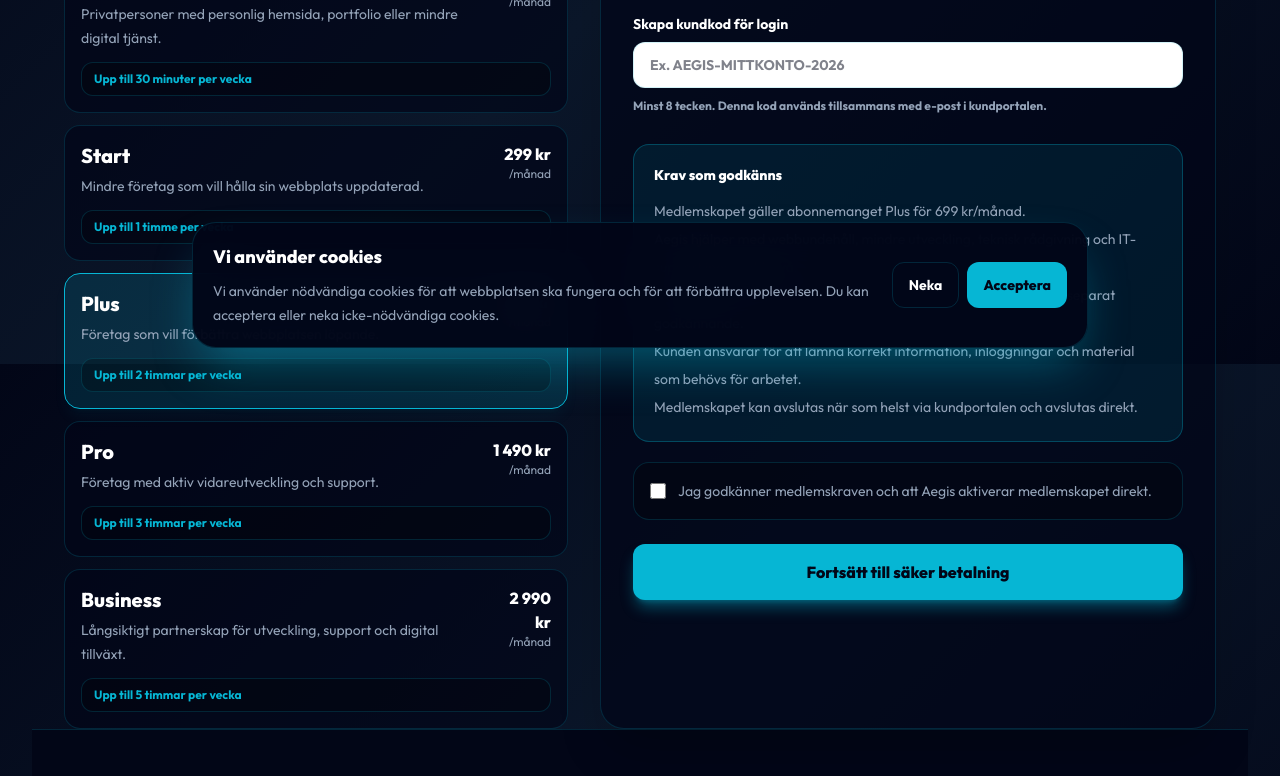
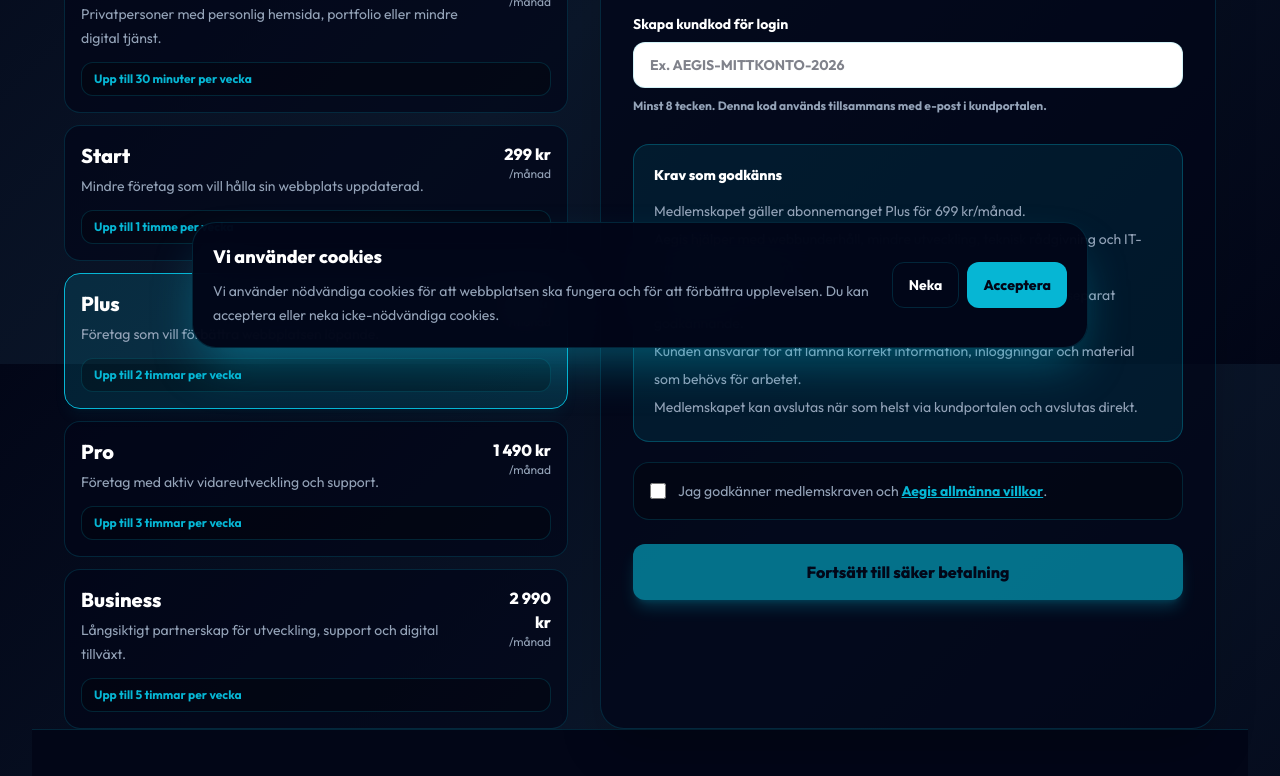
Before and after one commit to Aegis-techcore/Aegis, a Next.js app: page /bli-medlem in a window 1280 px wide. Shown: the part 436-1212 px from the top of the page. Built offline with nearby package versions, Linux system fonts and the light colour scheme.

Commit message:
Add explicit consumer checkout consent

```diff
--- a/app/bli-medlem/page.jsx
+++ b/app/bli-medlem/page.jsx
@@ -39,7 +39,7 @@ const plans = [
 
 const defaultRequirements = (plan) => [
   `Medlemskapet gäller abonnemanget ${plan.name} för ${plan.price}/månad.`,
-  'Aegis hjälper med webbundehåll, mindre utveckling, teknisk rådgivning och IT-support inom vald nivå.',
+  'Aegis hjälper med webbunderhåll, mindre utveckling, teknisk rådgivning och IT-support inom vald nivå.',
   'Extra arbete utöver abonnemangets omfattning startar först efter separat godkännande.',
   'Kunden ansvarar för att lämna korrekt information, inloggningar och material som behövs för arbetet.',
   'Medlemskapet kan avslutas när som helst via kundportalen och avslutas direkt.'
@@ -57,6 +57,7 @@ export default function JoinMembershipPage() {
   });
 
   const [acceptedTerms, setAcceptedTerms] = useState(false);
+  const [startServiceImmediately, setStartServiceImmediately] = useState(false);
   const [isSubmitting, setIsSubmitting] = useState(false);
   const [error, setError] = useState('');
 
@@ -98,7 +99,9 @@ export default function JoinMembershipPage() {
           ...formData,
           plan: selectedPlan.name,
           acceptedTerms,
-          requirements: defaultRequirements(selectedPlan)
+          startServiceImmediately:
+            selectedPlan.name !== 'Privat' ||
+            startServiceImmediately
         })
       });
 
@@ -225,10 +228,26 @@ export default function JoinMembershipPage() {
 
             <label className="mt-5 flex items-start gap-3 rounded-2xl border border-brand-border bg-black/25 p-4 text-sm leading-6 text-brand-muted">
               <input type="checkbox" checked={acceptedTerms} onChange={(event) => setAcceptedTerms(event.target.checked)} className="mt-1 h-4 w-4" />
-              <span>Jag godkänner medlemskraven och att Aegis aktiverar medlemskapet direkt.</span>
+              <span>
+                Jag godkänner medlemskraven och <a href="/terms" target="_blank" rel="noreferrer" className="font-bold text-brand-primary underline">Aegis allmänna villkor</a>.
+              </span>
             </label>
 
-            <button disabled={isSubmitting} className="mt-6 w-full rounded-xl bg-brand-primary px-5 py-4 font-black text-brand-bg shadow-lg shadow-brand-glow transition hover:bg-brand-primary-hover disabled:cursor-not-allowed disabled:opacity-60">
+            {selectedPlan.name === 'Privat' && (
+              <label className="mt-3 flex items-start gap-3 rounded-2xl border border-brand-border bg-black/25 p-4 text-sm leading-6 text-brand-muted">
+                <input
+                  type="checkbox"
+                  checked={startServiceImmediately}
+                  onChange={(event) => setStartServiceImmediately(event.target.checked)}
+                  className="mt-1 h-4 w-4"
+                />
+                <span>
+                  Jag begär att tjänsten börjar direkt under 14-dagars ångerfristen. Jag förstår att jag vid ånger kan behöva betala för den del av tjänsten som redan har utförts enligt tillämplig lag.
+                </span>
+              </label>
+            )}
+
+            <button disabled={isSubmitting || !acceptedTerms || (selectedPlan.name === 'Privat' && !startServiceImmediately)} className="mt-6 w-full rounded-xl bg-brand-primary px-5 py-4 font-black text-brand-bg shadow-lg shadow-brand-glow transition hover:bg-brand-primary-hover disabled:cursor-not-allowed disabled:opacity-60">
             {isSubmitting ? 'Öppnar Stripe...' : 'Fortsätt till säker betalning'}
             </button>
           </form>
```
